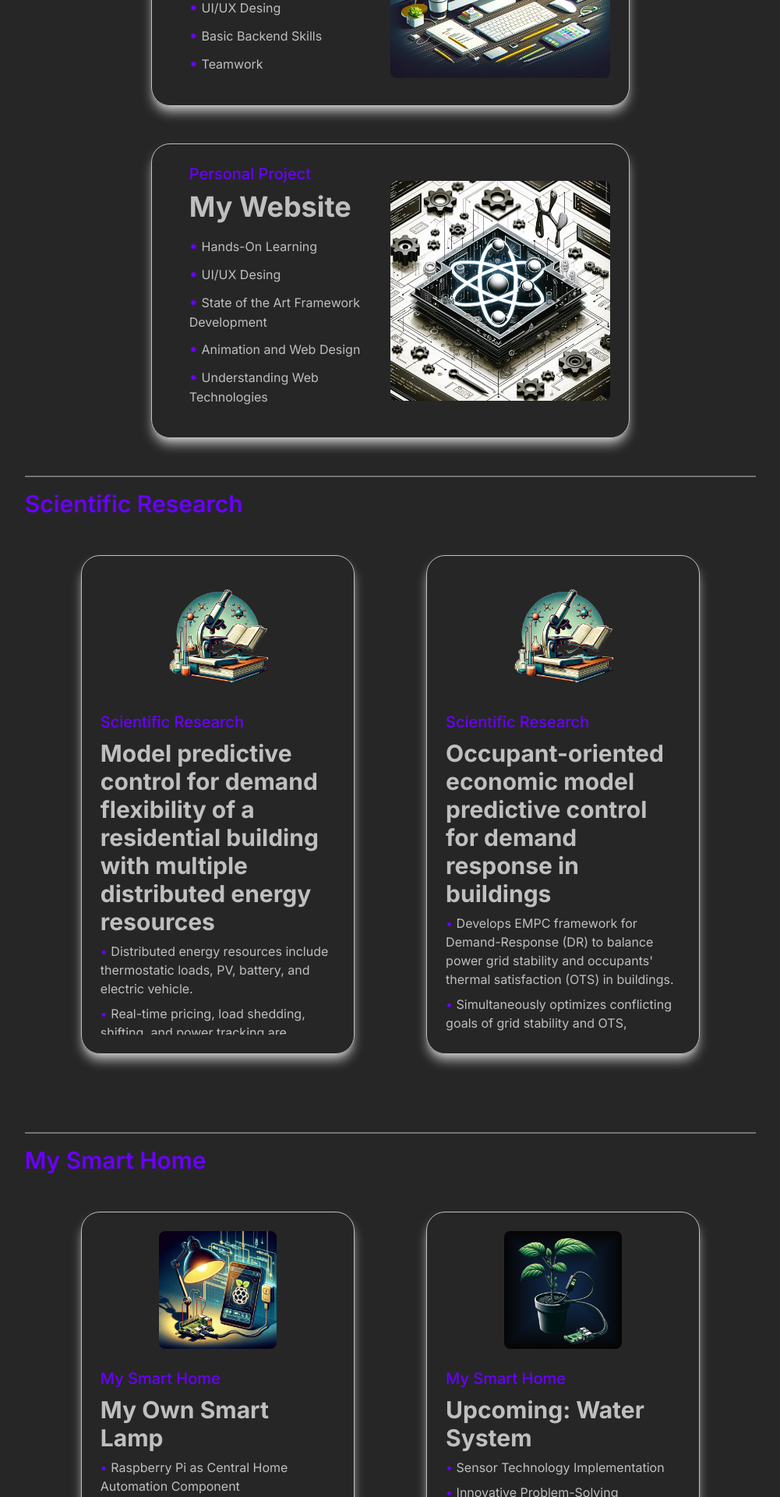
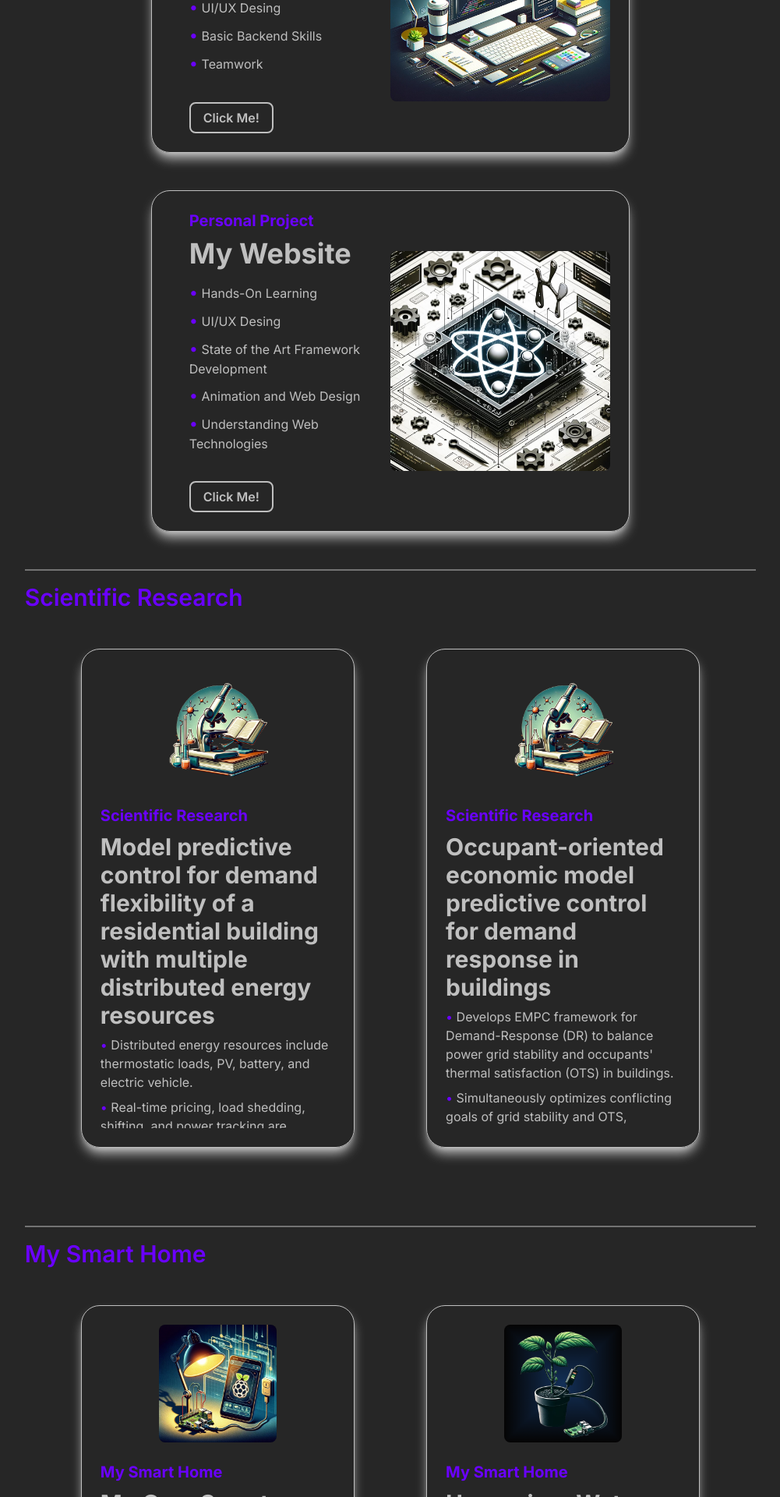
Before and after one commit to PascalS55/mywebsite, a Next.js app: page /projects in a window 1280 px wide. Shown: the part 540-2460 px from the top of the page at 78% size, without its empty margins (139-1140 px from the left). Built offline with nearby package versions, Linux system fonts and the light colour scheme.

Commit message:
refine texts on projects; add click me button projects

```diff
--- a/app/components/BulletList/BulletList.js
+++ b/app/components/BulletList/BulletList.js
@@ -2,7 +2,7 @@
 
 import React from "react";
 
-const BulletList = ({ text, bulletColor, className }) => {
+const BulletList = ({ text, bulletColor = "rgb(106 0 255)", className }) => {
   const paragraphs = text.split("\n").map((paragraph, index) => (
     <p key={index} className="mb-2 md:text-sm">
       <span className={`bullet ${className}`} style={{ color: bulletColor }}>
--- a/app/projects/page.js
+++ b/app/projects/page.js
@@ -25,13 +25,13 @@ const FeaturedProject = ({
     <article className="w-3/5 xl:w-5/6 lg:w-full">
       <FlipCard
         frontSide={
-          <div className="flex lg:flex-col-reverse">
+          <div className="flex lg:flex-col-reverse group">
             <div
               className="w-1/2 flex flex-col self-start items-start justify-between pl-6
               lg:w-full lg:pl-0 lg:pt-6"
             >
               <div>
-                <span className="text-primary text-xl font-medium xs:text-base">
+                <span className="text-primary text-xl font-bold xs:text-base">
                   {type}
                 </span>
                 {link === "" ? (
@@ -53,12 +53,14 @@ const FeaturedProject = ({
                 )}
               </div>
               <div className="my-2">
-                <BulletList
-                  text={shortSum}
-                  bulletColor={"rgb(106 0 255)"}
-                  className={"!text-xl"}
-                />
+                <BulletList text={shortSum} className={"!text-xl"} />
               </div>
+              <button
+                className="border-dark border-2 p-1.5 px-4 group-hover:text-light rounded-lg text-base font-semibold md:p-1 md:px-2 md:text-sm
+              group-hover:border-light align-baseline lg:self-center mt-5 lg:mt-1"
+              >
+                Click Me!
+              </button>
             </div>
             <div className="w-1/2 h-full rounded-lg overflow-hidden justify-center self-center">
               {link === "" ? (
@@ -82,7 +84,7 @@ const FeaturedProject = ({
         }
         backSide={
           <div className="items-center justify-center mr-2">
-            <span className="text-primary text-xl font-medium xs:text-base">
+            <span className="text-primary text-xl font-bold xs:text-base">
               {type}
             </span>
             {link === "" ? (
@@ -128,7 +130,7 @@ const SmallProject = ({
     <article className="w-full p-5">
       <FlipCard
         frontSide={
-          <div className="flex flex-col">
+          <div className="flex flex-col group">
             {/* <div className="w-full h-full overflow-hidden rounded-lg self-center lg:w-1/2"> */}
             <div className="w-1/2 h-full rounded-lg overflow-hidden self-center">
               <Image
@@ -138,7 +140,7 @@ const SmallProject = ({
               />
             </div>
             <div className="w-full flex flex-col items-start justify-between mt-6">
-              <span className="text-primary text-xl font-medium xs:text-base">
+              <span className="text-primary text-xl font-bold xs:text-base">
                 {topic}
               </span>
               <div className="hover:underline underline-offset-2 cursor-default">
@@ -161,6 +163,14 @@ const SmallProject = ({
                 )}
               </div>
               <BulletList bulletColor={"rgb(106 0 255)"} text={shortSum} />
+            </div>
+            <div className="self-center">
+              <button
+                className="border-dark border-2 p-1.5 px-4 group-hover:text-light rounded-lg text-base font-semibold md:p-1 md:px-2 md:text-sm
+              group-hover:border-light align-baseline"
+              >
+                Click Me!
+              </button>
             </div>
           </div>
         }
@@ -244,7 +254,7 @@ export default function Page() {
               summary={`Starting off an exciting journey of self-learning and collaboration, my roommate and I decided to venture into the world of app development, determined to master React, front-end development, and UI/UX design. The result of our efforts is the app "QualiMe."
               \nOur collaborative effort materialized into an app we proudly named QualiMe. The concept behind QualiMe is simple yet powerful - dedicating just a few minutes a day to holistic routines can significantly elevate one\'s energy levels. The app offers a diverse range of exercises across sports, health, sleep, nutrition, relaxation, and mindset, ensuring a comprehensive approach to well-being.
               \nQualiMe isn't just about providing routines; it's designed to cultivate habits. Motivating users to stay on track, the app delivers clear information about each routine and guides them through execution with concise texts and engaging graphics. Our aim is to empower users, allowing them to focus on what truly matters for an improved quality of life.
-              \nCurrently, we're in the midst of our business founding journey, eager to refine and expand Qualime further. Join us in this venture by downloading the app and taking the first step towards a more energized and fulfilling life. Your journey to a better quality of life begins now with QualiMe!`}
+              \nCurrently, we're in the process of establishing our business, eager to refine and expand Qualime further. Join us in this venture by downloading the app and taking the first step towards a more energized and fulfilling life. Your journey to a better quality of life begins now with QualiMe!`}
               type={"Team Project"}
               link={"https://apps.apple.com/be/app/qualime/id1668894822"}
               img={qualimePic}
@@ -289,19 +299,19 @@ export default function Page() {
             children={[
               {
                 title: "My Own Smart Lamp",
-                summary: `Embarking on the journey to make my home a bit smarter, I've chosen the trusty Raspberry Pi as my tech companion. For my first project, I'm diving into the world of home automation by making one of my lamps controllable through my phone and a custom website hosted on the Raspberry Pi.
-                \nImagine flipping the switch on my lamp not with a button, but with a tap on my phone or a click on a website I put together. Beyond the cool factor, this is my way of seamlessly blending tech into my daily life
-                \nEvery line of code feels like a small victory, and each connection teaches me something. Sure, having a lamp at my digital beck and call is handy, but what's truly rewarding is the learning process. It's about understanding how things work, tackling challenges, and feeling that sense of accomplishment.
-                \nNo doubt, having a smart lamp will make daily life a bit more futuristic, but this isn't just about lighting up a room; it's about shedding light on the world of home automation.`,
+                summary: `I've started working on making my home a bit smarter, and I've opted for the reliable Raspberry Pi as my tech tool. My initial project involves delving into home automation by enabling control of one of my lamps through my phone and a custom website hosted on the Raspberry Pi.
+                \nPicture not just flipping a switch on my lamp, but being able to do it with a simple tap on my phone or a click on a website I've created. More than just a cool feature, this is my way of smoothly incorporating technology into my daily routine.
+                \nWorking on the code for my smart lamp project feels like a series of small wins, and each new connection teaches me a thing or two. While having a lamp I can control from my phone is handy, the real satisfaction comes from the learning process — understanding how things operate, tackling problems, and feeling accomplished.
+                \nSure, having a smart lamp makes daily life a bit more high-tech, but it's not only about illuminating a room. It's an opportunity to dive into the world of home automation, pick up some insights, and see how things work in the real world.`,
                 img: rpiLampPic,
                 shortSum: `Raspberry Pi as Central Home Automation Component \nWeb Development \nBasic Server Hosting \nInnovative Integration and Satisfaction \nGained hands-on experience in IoT to the digital world for remote control.`,
               },
               {
                 title: "Upcoming: Water System",
-                summary: `Venturing into my next DIY smart home project, and this time, it's all about keeping my leafy companions happy and hydrated! Picture this: a nifty water system for my plants that not only monitors their hydration levels but also springs into action, topping up their pots when needed.
-                \nThe idea sprouted from a desire to blend technology with a touch of greenery. Armed with sensors, my Raspberry Pi-powered system will keep a watchful eye on the water levels in each plant pot. When the thirst kicks in, it'll kick into action, ensuring my plants never experience a parched moment.
-                \nThis project is more than just a way to keep my plants happy; it's a chance to delve into the intricacies of sensor tech, irrigation systems. I'm diving into uncharted waters (quite literally) and enjoying every bit of it. Who knew combining dirt and code could be this exciting?
-                \nSo, while my plants thrive,  I'm exploring a new world of DIY smart home projects - one sensor, one water droplet at a time. Because, in my home, even the plants are part of the smart revolution!`,
+                summary: `For my next home project I'm aiming to make sure my plants stay happy and well-watered. It's a simple water system that keeps an eye on their hydration levels and adds water when needed.
+                \nThe idea came from wanting to mix a bit of technology with some greenery. Using sensors, my Raspberry Pi setup checks the water levels in each plant pot and waters them when they're thirsty.
+                \nThis project is more than just about keeping my plants healthy; it's a chance to learn about sensors and irrigation systems. I'm stepping into unfamiliar territory and enjoying the process. Turns out, combining soil and code can be quite interesting.
+                \nWhile my plants benefit, I'm exploring a new side of DIY smart home projects - one step at a time. Even the plants are getting in on the smart home action in my place!`,
                 img: rpiWater,
                 shortSum: `Sensor Technology Implementation \nInnovative Problem-Solving \nInterdisciplinary Learning`,
               },
```
